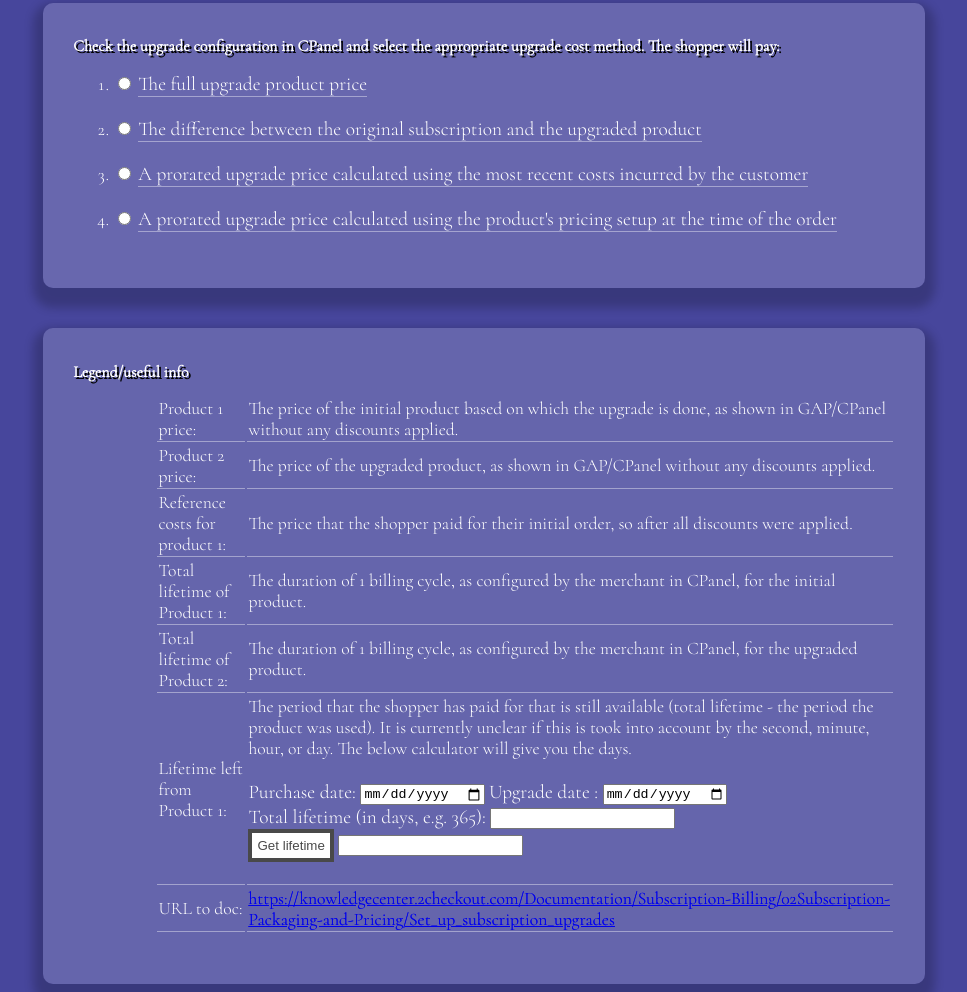
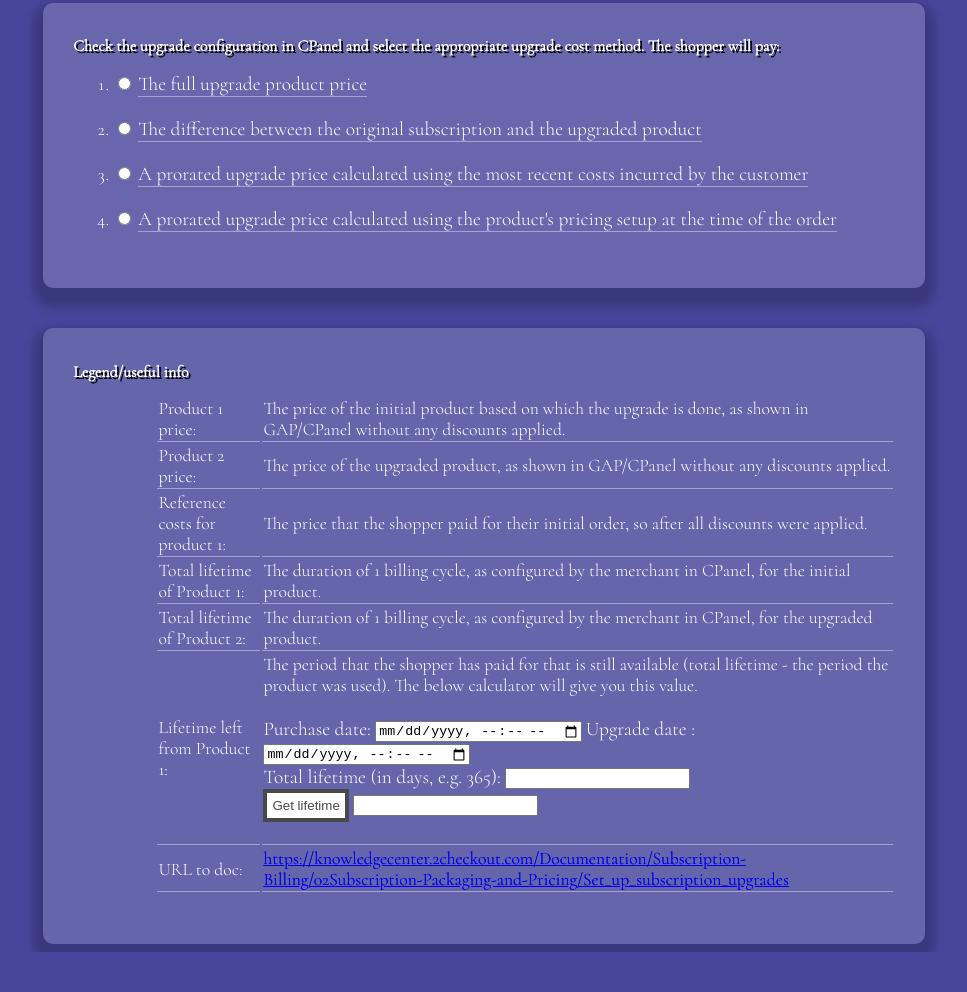
Before and after one commit to RobertN-personal/2Pricey, a plain HTML site: page index.html in a window 1280 px wide. Shown: the part 121-1113 px from the top of the page, without its empty margins (167-1134 px from the left). After the commit the page ends 1073 px from the top, so only its background shows below. Drawn offline with nearby package versions, Linux system fonts and the light colour scheme.

Commit message:
Added time to date calculator

```diff
--- a/index.html
+++ b/index.html
@@ -130,9 +130,9 @@
             <tr><td class="leg">Reference costs for product 1: </td><td class="leg">The price that the shopper paid for their initial order, so after all discounts were applied.</td></tr>
             <tr><td class="leg">Total lifetime of Product 1: </td><td class="leg">The duration of 1 billing cycle, as configured by the merchant in CPanel, for the initial product.</td></tr>
             <tr><td class="leg">Total lifetime of Product 2: </td><td class="leg">The duration of 1 billing cycle, as configured by the merchant in CPanel, for the upgraded product.</td></tr>
-            <tr><td class="leg">Lifetime left from Product 1: </td><td class="leg">The period that the shopper has paid for that is still available (total lifetime - the period the product was used). It is currently unclear if this is took into account by the second, minute, hour, or day. The below calculator will give you the days.<br><br>
-            <label for="start-date">Purchase date: </label><input type="date" id="start-date">
-            <label for="end-date">Upgrade date : </label><input type="date" id="end-date"><br>
+            <tr><td class="leg">Lifetime left from Product 1: </td><td class="leg">The period that the shopper has paid for that is still available (total lifetime - the period the product was used). The below calculator will give you this value.<br><br>
+            <label for="start-date">Purchase date: </label><input type="datetime-local" id="start-date">
+            <label for="end-date">Upgrade date : </label><input type="datetime-local" id="end-date"><br>
             <label for="total-lifetime">Total lifetime (in days, e.g. 365): </label><input type="text" id="total-lifetime"><br><input type="button" value="Get lifetime" onclick="getLifetime()" class="button">&nbsp;<input type="text" id="remaining-lifetime"><br><br></td></tr>
             <tr><td class="leg">URL to doc: </td><td class="leg"><a href="https://knowledgecenter.2checkout.com/Documentation/Subscription-Billing/02Subscription-Packaging-and-Pricing/Set_up_subscription_upgrades" target="_blank">https://knowledgecenter.2checkout.com/Documentation/Subscription-Billing/02Subscription-Packaging-and-Pricing/Set_up_subscription_upgrades</a></td></tr>
         </table>
```
